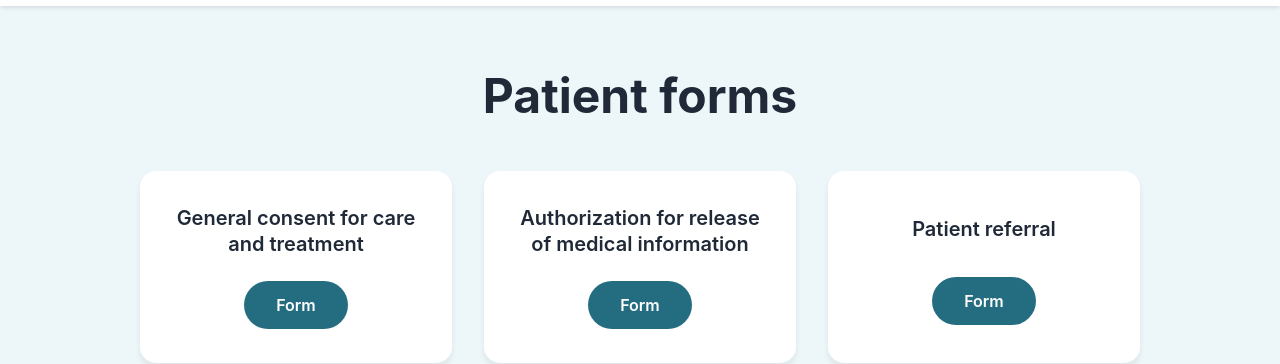
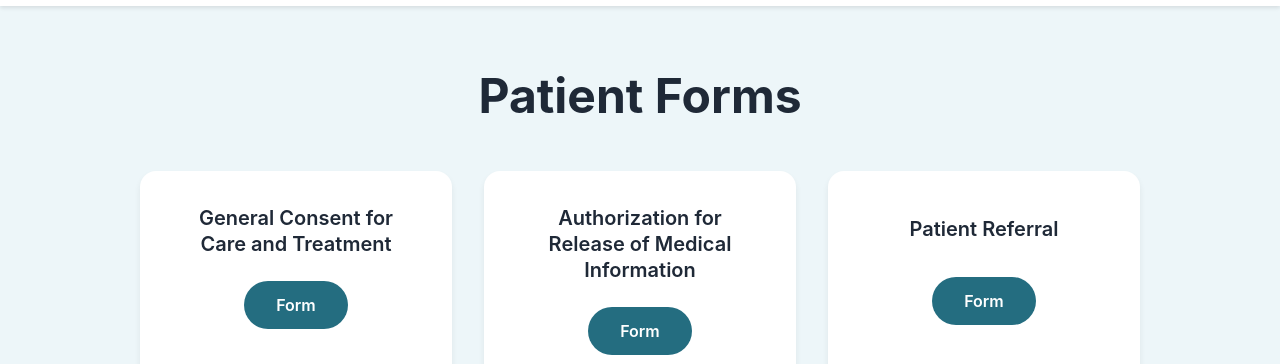
Before and after one commit to Brandi-Kinard/windsong-psychiatric, a React (Vite) app: page /patient-forms in a window 1280 px wide. Shown: the part 154-518 px from the top of the page. Built offline with nearby package versions, Linux system fonts and the light colour scheme.

Commit message:
Update PatientForms headers to title case formatting

```diff
--- a/src/components/PatientForms.jsx
+++ b/src/components/PatientForms.jsx
@@ -22,17 +22,17 @@ const PatientForms = () => {
 
   const forms = [
     {
-      title: 'General consent for care and treatment',
+      title: 'General Consent for Care and Treatment',
       link: 'https://form.jotform.com/242107489968067',
       external: true
     },
     {
-      title: 'Authorization for release of medical information',
+      title: 'Authorization for Release of Medical Information',
       link: 'https://form.jotform.com/242108969025055',
       external: true
     },
     {
-      title: 'Patient referral',
+      title: 'Patient Referral',
       link: '/patient-referral',
       external: false
     }
@@ -47,7 +47,7 @@ const PatientForms = () => {
       )}
 
       <div className="patient-forms-container">
-        <h1>Patient forms</h1>
+        <h1>Patient Forms</h1>
 
         <div className="forms-grid">
           {forms.map((form, index) => (
```
